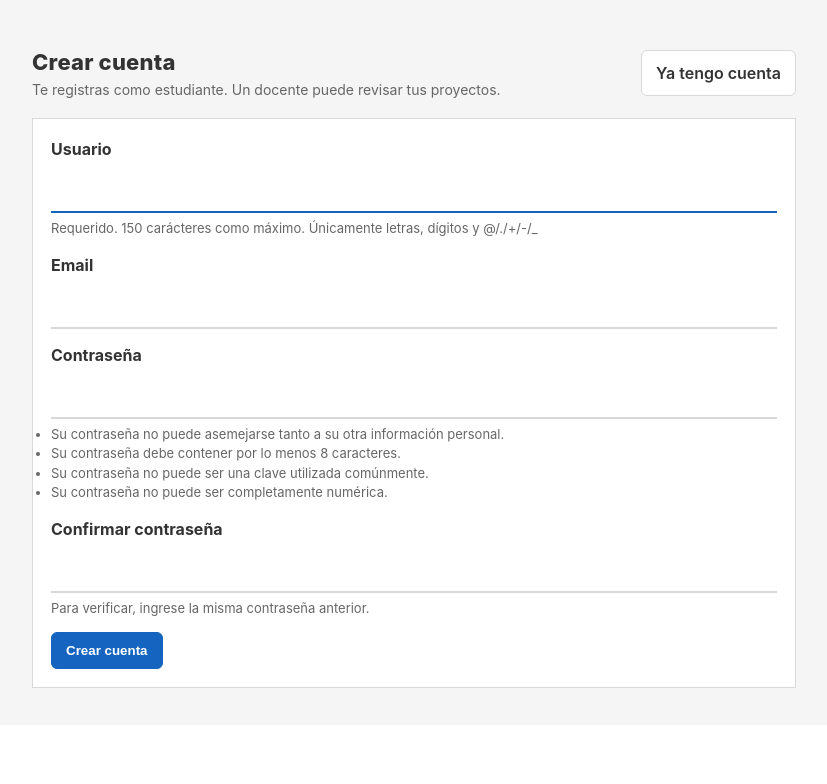
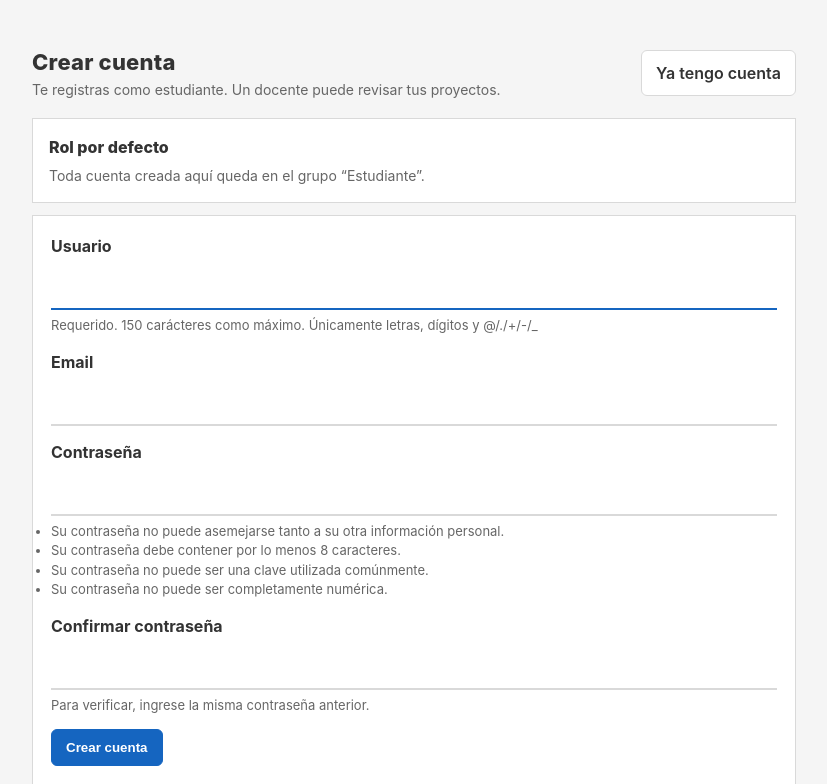
Before and after one commit to davidluna301/Academy, a Django app: page /register/ in a window 1280 px wide. Shown: the part 75-859 px from the top of the page, without its empty margins (226-1053 px from the left). Before the commit the page ends 763 px from the top, so only its background shows below. Run offline with Django 5.2, Linux system fonts and the light colour scheme.

Commit message:
feat(auth): mensajes para usuarios demo y rol estudiante

```diff
--- a/templates/auth/login.html
+++ b/templates/auth/login.html
@@ -9,6 +9,11 @@
       <div class="muted">Accede para gestionar tus proyectos académicos.</div>
     </div>
     <a class="btn btn-secondary" href="{% url 'register' %}">Crear cuenta</a>
+  </div>
+
+  <div class="card" style="margin-bottom: 12px;">
+    <div class="card-title">Usuarios demo</div>
+    <div class="muted">Si cargaste datos simulados: docente `docente1` / estudiantes `estudiante1`, `estudiante2`, `estudiante3`.</div>
   </div>
 
   <form method="post" novalidate>
--- a/templates/auth/register.html
+++ b/templates/auth/register.html
@@ -9,6 +9,11 @@
       <div class="muted">Te registras como estudiante. Un docente puede revisar tus proyectos.</div>
     </div>
     <a class="btn btn-secondary" href="{% url 'login' %}">Ya tengo cuenta</a>
+  </div>
+
+  <div class="card" style="margin-bottom: 12px;">
+    <div class="card-title">Rol por defecto</div>
+    <div class="muted">Toda cuenta creada aquí queda en el grupo “Estudiante”.</div>
   </div>
 
   <form method="post" novalidate>
```
